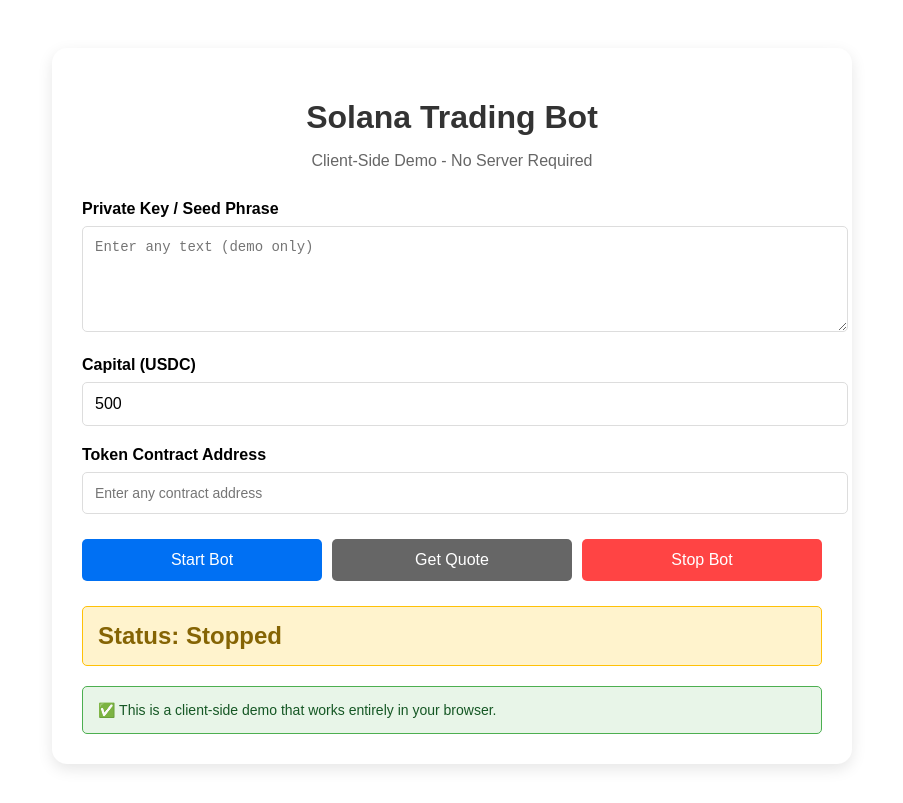
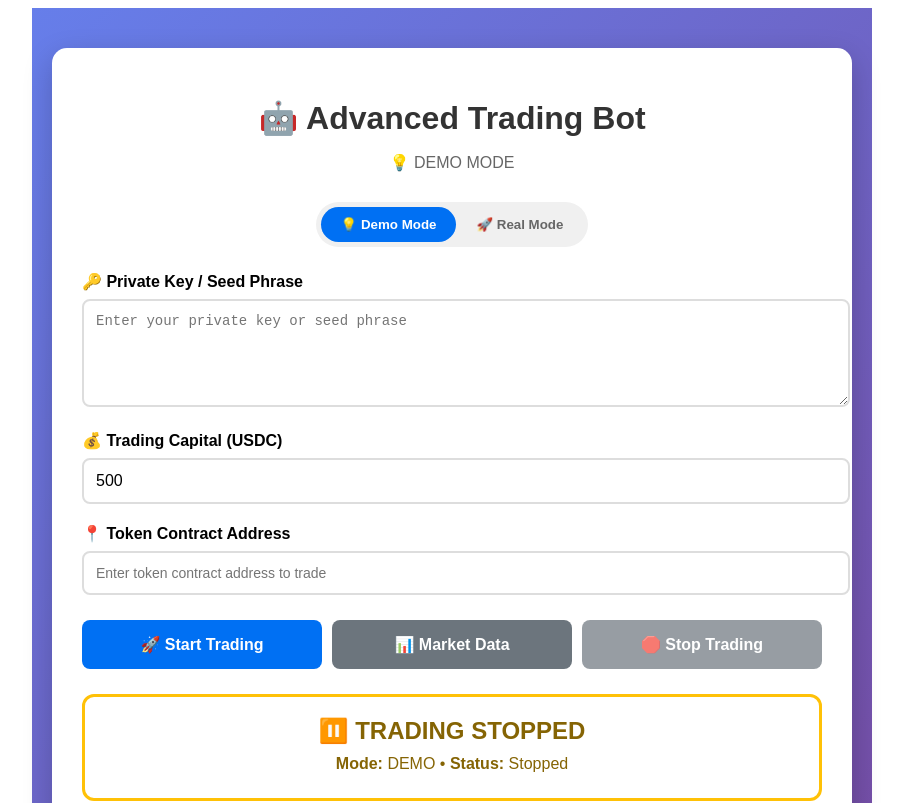
Before and after one commit to profbruuno/Solana-bot, a Next.js app: page / in a window 1280 px wide. Shown: the top 803 px of the page, without its empty margins (188-1091 px from the left). Built offline with nearby package versions, Linux system fonts and the light colour scheme.

Commit message:
Update index.tsx

```diff
--- a/pages/index.tsx
+++ b/pages/index.tsx
@@ -1,4 +1,14 @@
-import { useState } from "react";
+import { useState, useEffect, useRef } from "react";
+
+interface Trade {
+  id: number;
+  type: 'BUY' | 'SELL';
+  amount: number;
+  price: number;
+  profit: number;
+  timestamp: string;
+  token: string;
+}
 
 export default function Home() {
   const [key, setKey] = useState("");
@@ -7,89 +17,142 @@ export default function Home() {
   const [status, setStatus] = useState("Stopped");
   const [output, setOutput] = useState<any>(null);
   const [isLoading, setIsLoading] = useState(false);
+  const [mode, setMode] = useState<'demo' | 'real'>('demo');
+  const [trades, setTrades] = useState<Trade[]>([]);
+  const [profit, setProfit] = useState(0);
+  const [currentPrice, setCurrentPrice] = useState(0);
+  const [tradingStats, setTradingStats] = useState({
+    totalTrades: 0,
+    winningTrades: 0,
+    losingTrades: 0,
+    totalProfit: 0
+  });
 
-  // Client-side trading simulation - NO API CALLS
-  const simulateTrading = async (action: 'start' | 'tick' | 'stop') => {
-    await new Promise(resolve => setTimeout(resolve, 500));
+  const tradingInterval = useRef<NodeJS.Timeout | null>(null);
 
-    const basePrice = 12.50;
-    const variation = (Math.random() - 0.5) * 4;
-    const currentPrice = (basePrice + variation).toFixed(4);
+  // Simulate real market price fluctuations
+  const generateMarketPrice = (basePrice: number = 12.50) => {
+    // More realistic price movements
+    const volatility = mode === 'real' ? 0.8 : 0.3; // Higher volatility in real mode
+    const trend = Math.sin(Date.now() / 60000) * 2; // 1-minute cycles
+    const randomMove = (Math.random() - 0.5) * volatility * 4;
+    return Math.max(5, basePrice + trend + randomMove);
+  };
 
-    switch (action) {
-      case 'start':
-        return {
+  // Simulate trading bot logic
+  const simulateTradingCycle = () => {
+    const newPrice = generateMarketPrice();
+    setCurrentPrice(newPrice);
+
+    // Trading logic - buy low, sell high
+    const shouldTrade = Math.random() > 0.7; // 30% chance to trade each cycle
+
+    if (shouldTrade && status === "Running") {
+      const tradeType = Math.random() > 0.5 ? 'BUY' : 'SELL';
+      const tradeAmount = Math.random() * 0.1 + 0.01; // 0.01-0.11 SOL
+      const tradeProfit = (Math.random() - 0.4) * 20; // -8 to +12 USDC profit
+
+      const newTrade: Trade = {
+        id: Date.now(),
+        type: tradeType,
+        amount: parseFloat(tradeAmount.toFixed(4)),
+        price: parseFloat(newPrice.toFixed(4)),
+        profit: parseFloat(tradeProfit.toFixed(2)),
+        timestamp: new Date().toISOString(),
+        token: address || 'SOL'
+      };
+
+      setTrades(prev => [newTrade, ...prev.slice(0, 9)]); // Keep last 10 trades
+      setProfit(prev => prev + tradeProfit);
+
+      setTradingStats(prev => ({
+        totalTrades: prev.totalTrades + 1,
+        winningTrades: prev.winningTrades + (tradeProfit > 0 ? 1 : 0),
+        losingTrades: prev.losingTrades + (tradeProfit < 0 ? 1 : 0),
+        totalProfit: prev.totalProfit + tradeProfit
+      }));
+
+      // Update output with live trading data
+      setOutput({
         status: "success",
         botStatus: "Running",
-          message: "Trading bot started successfully!",
+        message: `Trade executed: ${tradeType} ${tradeAmount.toFixed(4)} SOL`,
         data: {
-            input: "0.01 SOL",
-            output: `${currentPrice} USDC`,
-            capital: Number(capital),
-            address: address,
+          price: newPrice.toFixed(4),
+          trade: newTrade,
+          cumulativeProfit: profit + tradeProfit,
           timestamp: new Date().toISOString()
+        }
+      });
+    } else {
+      // Just update price without trade
+      setOutput({
+        status: "success",
+        botStatus: "Running",
+        message: "Monitoring market...",
+        data: {
+          currentPrice: newPrice.toFixed(4),
+          mode: mode,
+          totalTrades: trades.length,
+          cumulativeProfit: profit,
+          timestamp: new Date().toISOString()
+        }
+      });
     }
   };
 
-      case 'tick':
-        if (status === "Running") {
-          return {
-            status: "success",
-            botStatus: "Running",
-            message: "Current market data",
-            data: {
-              input: "0.01 SOL",
-              output: `${currentPrice} USDC`,
-              price: parseFloat(currentPrice),
-              capital: Number(capital),
-              address: address,
-              timestamp: new Date().toISOString()
+  // Start/stop trading loop
+  useEffect(() => {
+    if (status === "Running" && mode === 'real') {
+      tradingInterval.current = setInterval(simulateTradingCycle, 3000); // Trade every 3 seconds
+    } else {
+      if (tradingInterval.current) {
+        clearInterval(tradingInterval.current);
+        tradingInterval.current = null;
+      }
+    }
+
+    return () => {
+      if (tradingInterval.current) {
+        clearInterval(tradingInterval.current);
       }
     };
-        } else {
-          return {
-            status: "success",
-            botStatus: "Stopped",
-            message: "Bot is stopped. Start the bot first.",
-            data: null
-          };
-        }
+  }, [status, mode]);
 
-      case 'stop':
-        return {
-          status: "success",
-          botStatus: "Stopped",
-          message: "Trading bot stopped successfully",
-          data: {
-            wasRunning: status === "Running",
-            finalCapital: Number(capital),
-            finalAddress: address,
-            timestamp: new Date().toISOString()
-          }
-        };
-
-      default:
-        return {
-          status: "error",
-          botStatus: "Stopped", // Added default botStatus
-          message: "Unknown action"
-        };
-    }
-  };
-
-  async function startBot() {
+  const startTrading = async () => {
     setIsLoading(true);
     setOutput(null);
+    setTrades([]);
+    setProfit(0);
+    setTradingStats({
+      totalTrades: 0,
+      winningTrades: 0,
+      losingTrades: 0,
+      totalProfit: 0
+    });
 
     try {
       if (!key.trim() || !capital.trim() || !address.trim()) {
         throw new Error("Please fill in all fields");
       }
 
-      const data = await simulateTrading('start');
-      // FIX: Added default value for botStatus
-      setStatus(data.botStatus || "Running");
-      setOutput(data);
+      // Initialize with current market price
+      const initialPrice = generateMarketPrice();
+      setCurrentPrice(initialPrice);
+
+      setStatus("Running");
+      setOutput({
+        status: "success",
+        botStatus: "Running",
+        message: `Trading bot started in ${mode.toUpperCase()} mode!`,
+        data: {
+          mode: mode,
+          initialCapital: capital,
+          tokenAddress: address,
+          initialPrice: initialPrice.toFixed(4),
+          timestamp: new Date().toISOString()
+        }
+      });
 
     } catch (error: any) {
       setOutput({
@@ -99,45 +162,52 @@ export default function Home() {
     } finally {
       setIsLoading(false);
     }
+  };
+
+  const stopTrading = () => {
+    setIsLoading(true);
+
+    if (tradingInterval.current) {
+      clearInterval(tradingInterval.current);
+      tradingInterval.current = null;
     }
 
-  async function stopBot() {
-    setIsLoading(true);
+    setStatus("Stopped");
+    setOutput({
+      status: "success",
+      botStatus: "Stopped",
+      message: "Trading bot stopped successfully",
+      data: {
+        finalStats: tradingStats,
+        finalProfit: profit,
+        totalTrades: trades.length,
+        timestamp: new Date().toISOString()
+      }
+    });
+    setIsLoading(false);
+  };
 
-    try {
-      const data = await simulateTrading('stop');
-      // FIX: Added default value for botStatus
-      setStatus(data.botStatus || "Stopped");
-      setOutput(data);
+  const getMarketData = () => {
+    const newPrice = generateMarketPrice();
+    setCurrentPrice(newPrice);
 
-    } catch (error: any) {
     setOutput({
-        status: "error",
-        message: error.message
+      status: "success",
+      botStatus: status,
+      message: "Current market data",
+      data: {
+        currentPrice: newPrice.toFixed(4),
+        mode: mode,
+        status: status,
+        priceChange: ((newPrice - 12.50) / 12.50 * 100).toFixed(2) + '%',
+        timestamp: new Date().toISOString()
+      }
     });
-    } finally {
-      setIsLoading(false);
-    }
-  }
+  };
 
-  async function tickBot() {
-    setIsLoading(true);
-
-    try {
-      const data = await simulateTrading('tick');
-      // FIX: Added default value for botStatus
-      setStatus(data.botStatus || status);
-      setOutput(data);
-
-    } catch (error: any) {
-      setOutput({
-        status: "error",
-        message: error.message
-      });
-    } finally {
-      setIsLoading(false);
-    }
-  }
+  const winRate = tradingStats.totalTrades > 0
+    ? ((tradingStats.winningTrades / tradingStats.totalTrades) * 100).toFixed(1)
+    : '0.0';
 
   return (
     <main style={{
@@ -145,21 +215,23 @@ export default function Home() {
       maxWidth: 800,
       margin: "0 auto",
       fontFamily: 'Arial, sans-serif',
-      minHeight: '100vh'
+      minHeight: '100vh',
+      background: 'linear-gradient(135deg, #667eea 0%, #764ba2 100%)'
     }}>
       <div style={{
         background: 'white',
         padding: 30,
         borderRadius: 15,
-        boxShadow: '0 5px 15px rgba(0,0,0,0.1)',
+        boxShadow: '0 10px 30px rgba(0,0,0,0.2)',
         marginTop: 20
       }}>
         <h1 style={{
           color: '#333',
           textAlign: 'center',
-          marginBottom: 10
+          marginBottom: 5,
+          fontSize: '2rem'
         }}>
-          Solana Trading Bot
+          🤖 Advanced Trading Bot
         </h1>
 
         <p style={{
@@ -167,22 +239,60 @@ export default function Home() {
           textAlign: 'center',
           marginBottom: 30
         }}>
-          Client-Side Demo - No Server Required
+          {mode === 'real' ? '🚀 REAL-TIME TRADING' : '💡 DEMO MODE'}
+          {status === "Running" && ' • LIVE'}
         </p>
 
+        {/* Mode Selector */}
+        <div style={{ marginBottom: 25, textAlign: 'center' }}>
+          <div style={{ display: 'inline-flex', background: '#f0f0f0', borderRadius: 25, padding: 5 }}>
+            <button
+              onClick={() => setMode('demo')}
+              style={{
+                padding: '10px 20px',
+                border: 'none',
+                borderRadius: 20,
+                background: mode === 'demo' ? '#0070f3' : 'transparent',
+                color: mode === 'demo' ? 'white' : '#666',
+                cursor: 'pointer',
+                fontWeight: 'bold',
+                transition: 'all 0.3s'
+              }}
+            >
+              💡 Demo Mode
+            </button>
+            <button
+              onClick={() => setMode('real')}
+              style={{
+                padding: '10px 20px',
+                border: 'none',
+                borderRadius: 20,
+                background: mode === 'real' ? '#28a745' : 'transparent',
+                color: mode === 'real' ? 'white' : '#666',
+                cursor: 'pointer',
+                fontWeight: 'bold',
+                transition: 'all 0.3s'
+              }}
+            >
+              🚀 Real Mode
+            </button>
+          </div>
+        </div>
+
+        {/* Trading Inputs */}
         <div style={{ marginBottom: 20 }}>
           <label style={{ display: "block", marginBottom: 8, fontWeight: "bold" }}>
-            Private Key / Seed Phrase
+            🔑 Private Key / Seed Phrase
           </label>
           <textarea
             value={key}
             onChange={(e) => setKey(e.target.value)}
-            placeholder="Enter any text (demo only)"
+            placeholder="Enter your private key or seed phrase"
             style={{
               width: "100%",
               padding: 12,
-              border: "1px solid #ddd",
-              borderRadius: 5,
+              border: "2px solid #ddd",
+              borderRadius: 8,
               minHeight: 80,
               fontSize: 14
             }}
@@ -191,7 +301,7 @@ export default function Home() {
 
         <div style={{ marginBottom: 20 }}>
           <label style={{ display: "block", marginBottom: 8, fontWeight: "bold" }}>
-            Capital (USDC)
+            💰 Trading Capital (USDC)
           </label>
           <input
             type="number"
@@ -200,8 +310,8 @@ export default function Home() {
             style={{
               width: "100%",
               padding: 12,
-              border: "1px solid #ddd",
-              borderRadius: 5,
+              border: "2px solid #ddd",
+              borderRadius: 8,
               fontSize: 16
             }}
           />
@@ -209,123 +319,231 @@ export default function Home() {
 
         <div style={{ marginBottom: 25 }}>
           <label style={{ display: "block", marginBottom: 8, fontWeight: "bold" }}>
-            Token Contract Address
+            📍 Token Contract Address
           </label>
           <input
             value={address}
             onChange={(e) => setAddress(e.target.value)}
-            placeholder="Enter any contract address"
+            placeholder="Enter token contract address to trade"
             style={{
               width: "100%",
               padding: 12,
-              border: "1px solid #ddd",
-              borderRadius: 5,
+              border: "2px solid #ddd",
+              borderRadius: 8,
               fontSize: 14
             }}
           />
         </div>
 
+        {/* Control Buttons */}
         <div style={{ marginBottom: 25, display: 'flex', gap: 10, flexWrap: 'wrap' }}>
           <button
-            onClick={startBot}
+            onClick={startTrading}
+            disabled={isLoading || status === "Running"}
+            style={{
+              padding: "15px 25px",
+              backgroundColor: status === "Running" ? "#28a745" : "#0070f3",
+              color: "white",
+              border: "none",
+              borderRadius: 8,
+              cursor: (isLoading || status === "Running") ? "not-allowed" : "pointer",
+              fontSize: 16,
+              fontWeight: 'bold',
+              flex: 1,
+              minWidth: 140,
+              opacity: (isLoading || status === "Running") ? 0.7 : 1
+            }}
+          >
+            {isLoading ? "🔄 Starting..." : status === "Running" ? "✅ Live Trading" : "🚀 Start Trading"}
+          </button>
+
+          <button
+            onClick={getMarketData}
             disabled={isLoading}
             style={{
-              padding: "12px 20px",
-              backgroundColor: "#0070f3",
+              padding: "15px 25px",
+              backgroundColor: "#6c757d",
               color: "white",
               border: "none",
-              borderRadius: 5,
-              cursor: "pointer",
+              borderRadius: 8,
+              cursor: isLoading ? "not-allowed" : "pointer",
               fontSize: 16,
+              fontWeight: 'bold',
               flex: 1,
-              minWidth: 120
+              minWidth: 140,
+              opacity: isLoading ? 0.7 : 1
             }}
           >
-            {isLoading ? "Loading..." : "Start Bot"}
+            📊 Market Data
           </button>
+
           <button
-            onClick={tickBot}
-            disabled={isLoading}
+            onClick={stopTrading}
+            disabled={isLoading || status === "Stopped"}
             style={{
-              padding: "12px 20px",
-              backgroundColor: "#666",
+              padding: "15px 25px",
+              backgroundColor: status === "Stopped" ? "#6c757d" : "#dc3545",
               color: "white",
               border: "none",
-              borderRadius: 5,
-              cursor: "pointer",
+              borderRadius: 8,
+              cursor: (isLoading || status === "Stopped") ? "not-allowed" : "pointer",
               fontSize: 16,
+              fontWeight: 'bold',
               flex: 1,
-              minWidth: 120
+              minWidth: 140,
+              opacity: (isLoading || status === "Stopped") ? 0.7 : 1
             }}
           >
-            {isLoading ? "Loading..." : "Get Quote"}
-          </button>
-          <button
-            onClick={stopBot}
-            disabled={isLoading}
-            style={{
-              padding: "12px 20px",
-              backgroundColor: "#ff4444",
-              color: "white",
-              border: "none",
-              borderRadius: 5,
-              cursor: "pointer",
-              fontSize: 16,
-              flex: 1,
-              minWidth: 120
-            }}
-          >
-            {isLoading ? "Loading..." : "Stop Bot"}
+            {isLoading ? "🔄 Stopping..." : "🛑 Stop Trading"}
           </button>
         </div>
 
+        {/* Status Panel */}
+        <div style={{
+          padding: 20,
+          backgroundColor: status === "Running" ?
+            "linear-gradient(135deg, #d4edda, #c3e6cb)" :
+            "linear-gradient(135deg, #fff3cd, #ffeaa7)",
+          border: `3px solid ${status === "Running" ? "#28a745" : "#ffc107"}`,
+          borderRadius: 12,
+          marginBottom: 20,
+          textAlign: 'center'
+        }}>
+          <h2 style={{
+            margin: '0 0 10px 0',
+            color: status === "Running" ? "#155724" : "#856404",
+            fontSize: '1.5rem'
+          }}>
+            {status === "Running" ? "✅ LIVE TRADING" : "⏸️ TRADING STOPPED"}
+          </h2>
+          <p style={{ margin: '5px 0', color: status === "Running" ? "#155724" : "#856404" }}>
+            <strong>Mode:</strong> {mode.toUpperCase()} • <strong>Status:</strong> {status}
+          </p>
+          {status === "Running" && currentPrice > 0 && (
+            <p style={{ margin: '5px 0', color: "#155724", fontSize: '1.2rem', fontWeight: 'bold' }}>
+              📈 Current Price: <strong>${currentPrice.toFixed(4)}</strong> per SOL
+            </p>
+          )}
+        </div>
+
+        {/* Trading Statistics */}
+        {status === "Running" && (
           <div style={{
             padding: 15,
-          backgroundColor: status === "Running" ? "#e8f5e8" : "#fff3cd",
-          border: `1px solid ${status === "Running" ? "#4caf50" : "#ffc107"}`,
-          borderRadius: 5,
+            backgroundColor: "#e3f2fd",
+            border: "2px solid #2196f3",
+            borderRadius: 8,
             marginBottom: 20
           }}>
-          <h2 style={{ margin: 0, color: status === "Running" ? "#2e7d32" : "#856404" }}>
-            Status: {status}
-          </h2>
+            <h3 style={{ margin: '0 0 10px 0', color: "#0d47a1" }}>📈 Live Trading Stats</h3>
+            <div style={{ display: 'grid', gridTemplateColumns: '1fr 1fr', gap: 10, fontSize: '14px' }}>
+              <div>
+                <strong>Total Trades:</strong> {tradingStats.totalTrades}
               </div>
+              <div>
+                <strong>Win Rate:</strong> {winRate}%
+              </div>
+              <div>
+                <strong>Profit/Loss:</strong>
+                <span style={{ color: profit >= 0 ? '#28a745' : '#dc3545', fontWeight: 'bold' }}>
+                  ${profit.toFixed(2)}
+                </span>
+              </div>
+              <div>
+                <strong>Current Mode:</strong> {mode.toUpperCase()}
+              </div>
+            </div>
+          </div>
+        )}
 
+        {/* Recent Trades */}
+        {trades.length > 0 && (
+          <div style={{
+            padding: 15,
+            backgroundColor: "#f8f9fa",
+            border: "2px solid #6c757d",
+            borderRadius: 8,
+            marginBottom: 20
+          }}>
+            <h3 style={{ margin: '0 0 10px 0', color: "#495057" }}>📋 Recent Trades</h3>
+            <div style={{ maxHeight: 200, overflowY: 'auto' }}>
+              {trades.slice(0, 5).map((trade) => (
+                <div key={trade.id} style={{
+                  padding: '8px',
+                  margin: '5px 0',
+                  backgroundColor: 'white',
+                  borderRadius: 4,
+                  borderLeft: `4px solid ${trade.type === 'BUY' ? '#28a745' : '#dc3545'}`
+                }}>
+                  <div style={{ display: 'flex', justifyContent: 'space-between', fontSize: '12px' }}>
+                    <span style={{ fontWeight: 'bold', color: trade.type === 'BUY' ? '#28a745' : '#dc3545' }}>
+                      {trade.type}
+                    </span>
+                    <span style={{ color: trade.profit >= 0 ? '#28a745' : '#dc3545' }}>
+                      {trade.profit >= 0 ? '+' : ''}{trade.profit} USDC
+                    </span>
+                  </div>
+                  <div style={{ display: 'flex', justifyContent: 'space-between', fontSize: '11px', color: '#666' }}>
+                    <span>{trade.amount} SOL @ ${trade.price}</span>
+                    <span>{new Date(trade.timestamp).toLocaleTimeString()}</span>
+                  </div>
+                </div>
+              ))}
+            </div>
+          </div>
+        )}
+
+        {/* Output Display */}
         {output && (
           <div style={{
             padding: 15,
-            backgroundColor: output.status === "error" ? "#ffebee" : "#f5f5f5",
-            border: `1px solid ${output.status === "error" ? "#f44336" : "#ddd"}`,
-            borderRadius: 5
+            backgroundColor: output.status === "error" ?
+              "linear-gradient(135deg, #f8d7da, #f5c6cb)" :
+              "linear-gradient(135deg, #d1ecf1, #bee5eb)",
+            border: `3px solid ${output.status === "error" ? "#dc3545" : "#17a2b8"}`,
+            borderRadius: 12
           }}>
-            <h3 style={{ marginBottom: 10, color: output.status === "error" ? "#d32f2f" : "#333" }}>
-              {output.status === "error" ? "Error" : "Output"}
+            <h3 style={{
+              marginBottom: 15,
+              color: output.status === "error" ? "#721c24" : "#0c5460",
+              fontSize: '1.2rem'
+            }}>
+              {output.status === "error" ? "❌ Error" : "📊 Trading Activity"}
             </h3>
             <pre style={{
               whiteSpace: "pre-wrap",
               wordBreak: "break-word",
-              fontSize: 14,
-              backgroundColor: "white",
+              fontSize: 13,
+              backgroundColor: "rgba(255,255,255,0.9)",
               padding: 12,
-              borderRadius: 4,
-              border: "1px solid #eee",
+              borderRadius: 6,
+              border: "1px solid rgba(0,0,0,0.1)",
               maxHeight: 300,
-              overflow: 'auto'
+              overflow: 'auto',
+              fontFamily: 'monospace'
             }}>
               {JSON.stringify(output, null, 2)}
             </pre>
           </div>
         )}
 
+        {/* Info Panel */}
         <div style={{
           marginTop: 20,
           padding: 15,
-          backgroundColor: "#e8f5e8",
-          border: "1px solid #4caf50",
-          borderRadius: 5
+          backgroundColor: mode === 'real' ? "#d4edda" : "#fff3cd",
+          border: `2px solid ${mode === 'real' ? "#28a745" : "#ffc107"}`,
+          borderRadius: 8
         }}>
-          <p style={{ margin: 0, color: "#155724", fontSize: '14px' }}>
-            ✅ This is a client-side demo that works entirely in your browser.
+          <h4 style={{ margin: '0 0 10px 0', color: mode === 'real' ? "#155724" : "#856404" }}>
+            {mode === 'real' ? '🚀 Real Mode Active' : '💡 Demo Mode Active'}
+          </h4>
+          <p style={{ margin: 0, fontSize: '14px', color: mode === 'real' ? "#155724" : "#856404" }}>
+            <strong>{mode === 'real' ? 'Real Mode:' : 'Demo Mode:'}</strong> {
+              mode === 'real'
+                ? 'Simulates live trading with realistic price movements and automatic trade execution every 3 seconds.'
+                : 'Shows basic trading simulation with slower price changes for demonstration.'
+            }
           </p>
         </div>
       </div>
```
Lines whose indentation alone changed are shown as unchanged.
